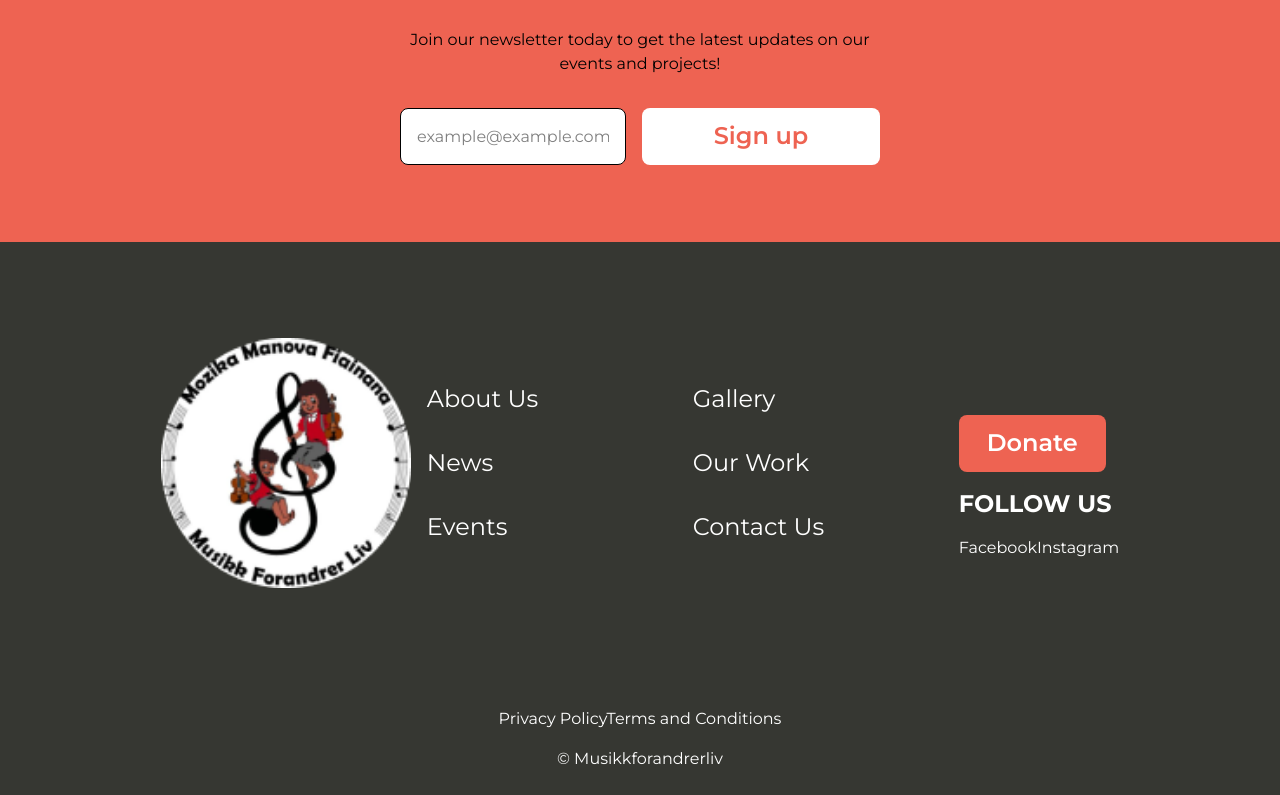
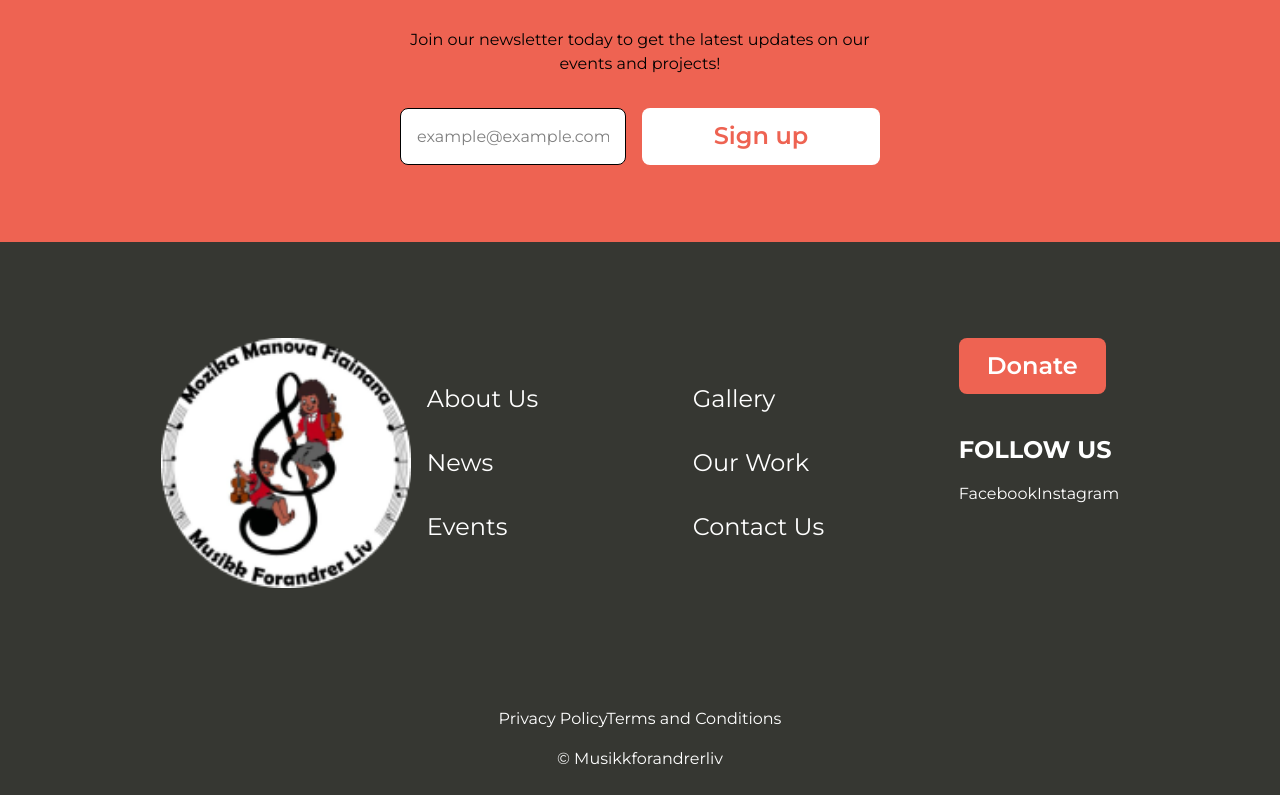
Before and after one commit to NoroffFEU/musikkforandrerliv.no, a React (Vite) app: page /news in a window 1280 px wide. Shown: the part 2596-3391 px from the top of the page. Built offline with nearby package versions, Linux system fonts and the light colour scheme; a web font is replaced by a local one.

Commit message:
- replaced button with NavLink to allow navigation - now navigates to support page - replaced height and width declarations with padding to center text content - fixed ordering on smaller screens to match figma design by creating a conditional placement with useEffect

```diff
--- a/src/components/Footer.jsx
+++ b/src/components/Footer.jsx
@@ -1,6 +1,6 @@
 import React, { useState } from 'react';
 
-import { Link } from 'react-router-dom';
+import { Link, NavLink } from 'react-router-dom';
 
 import { useTranslation } from 'react-i18next';
 
@@ -19,6 +19,15 @@ function Footer() {
     event.preventDefault();
     console.log(event.target.value);
   }
+
+  // Helper to check if screen is below 'md'
+  const [isBelowMd, setIsBelowMd] = useState(window.innerWidth < 768);
+
+  React.useEffect(() => {
+    const handleResize = () => setIsBelowMd(window.innerWidth < 768);
+    window.addEventListener('resize', handleResize);
+    return () => window.removeEventListener('resize', handleResize);
+  }, []);
 
   return (
     <section className="font-sans">
@@ -68,11 +77,18 @@ function Footer() {
             <Link to="/#gallerySection">{t('common.footer.gallery')}</Link>
             <Link to="/work">{t('common.footer.ourWork')}</Link>
             <Link to="/contact">{t('common.footer.contactUs')}</Link>
+            {isBelowMd && (
+              <NavLink to='/support' className="bg-(--color-sunset-red) hover:bg-(--color-hover-red) py-[12px] px-7 mr-auto font-semibold text-white text-2xl rounded-lg focus:border-2">
+                {t('common.buttons.donate')}
+              </NavLink>
+            )}
           </div>
-          <div className="col-start-2 md:col-start-4  row-start-1 mt-12 gap-4 flex flex-col">
-            <button className="bg-(--color-sunset-red) h-[57px] w-[147px] font-semibold text-white text-2xl rounded-lg focus:border-2 col-start-1 md:col-start-4 md:row-start-1">
-              {t('common.buttons.donate')}
-            </button>
+          <div className="col-start-2 md:col-start-4 row-start-1 gap-4 flex flex-col mb-auto mt-3">
+            {!isBelowMd && (
+              <NavLink to='/support' className="bg-(--color-sunset-red) hover:bg-(--color-hover-red) py-[12px] px-7 mr-auto font-semibold text-white text-2xl rounded-lg focus:border-2 col-start-1 md:col-start-4 md:row-start-1 md:mb-3 relative -top-3">
+                {t('common.buttons.donate')}
+              </NavLink>
+            )}
 
             <p className="uppercase text-2xl font-bold">
               {t('common.footer.followUs')}
```
